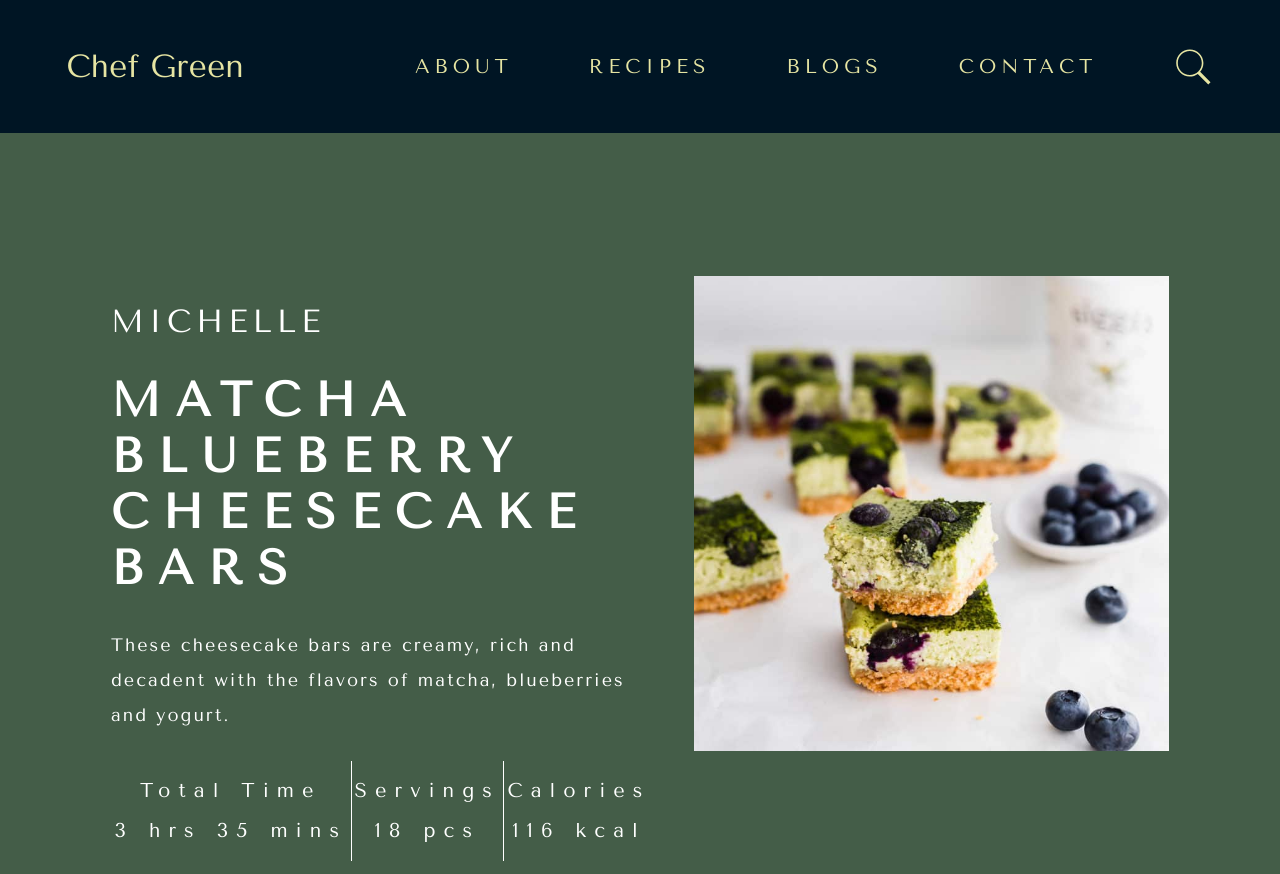
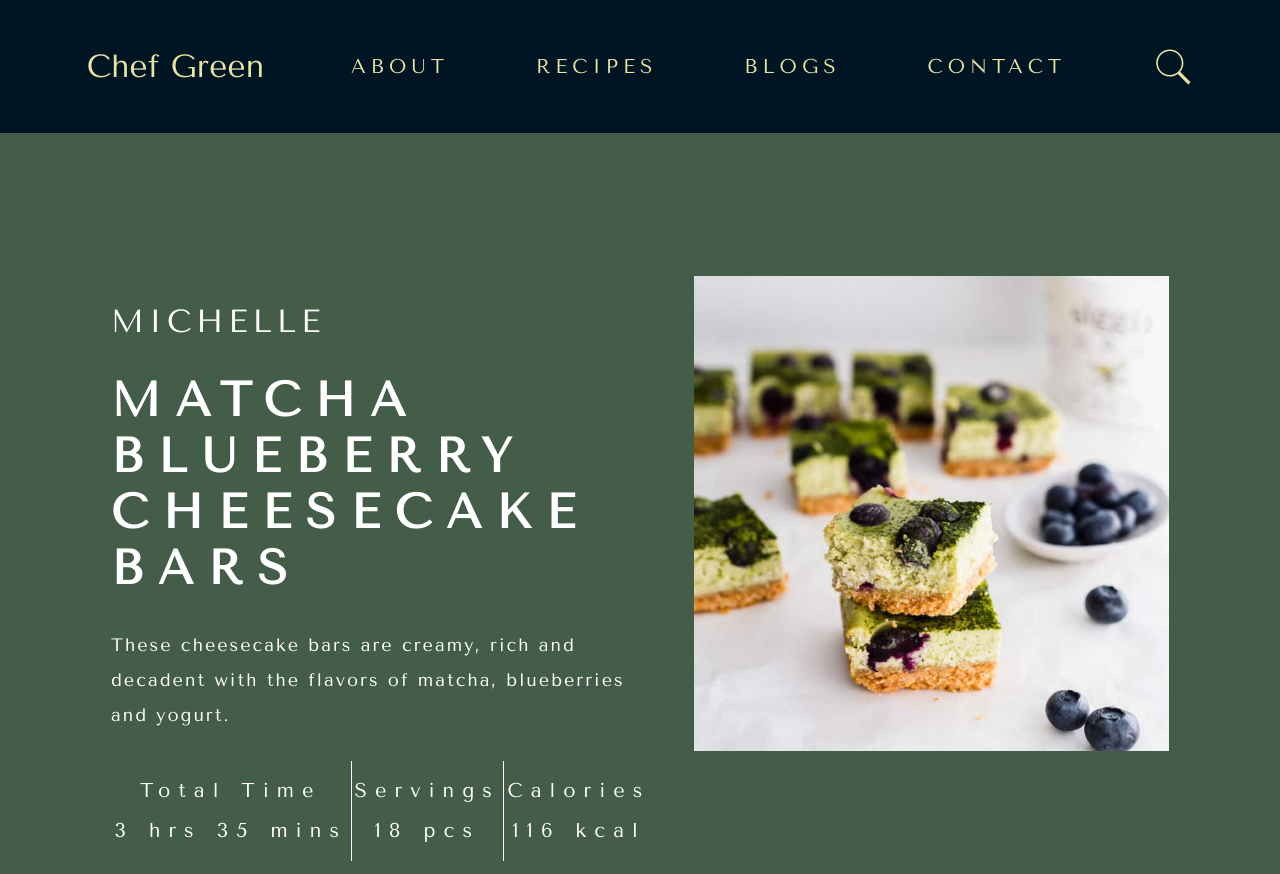
Before and after one commit to Bath-Spa-Students/web-dev-1-a1-set-exercises-RaphaelCabigas, a plain HTML site: page Chapter-1-Introduction to HTML and CSS/Exercises/Recipe Page/index.html in a window 1280 px wide. Shown: the top 874 px of the page. Drawn offline with nearby package versions, Linux system fonts and the light colour scheme.

Commit message:
style.css

```diff
--- a/Chapter-1-Introduction to HTML and CSS/Exercises/Recipe Page/style.css
+++ b/Chapter-1-Introduction to HTML and CSS/Exercises/Recipe Page/style.css
@@ -24,8 +24,8 @@ nav {
     display: flex;
     /* Aligns the child elements vertically center to nav */
     align-items: center;
-    /* Aligns the child elements horizontally center to nav */
-    justify-content: center;
+    /* Aligns the child elements to be spaced evenly with each other */
+    justify-content: space-evenly;
     height: 133px;
 }
 
@@ -36,24 +36,36 @@ a {
     text-decoration: none;
 }
 
-#logo {
-    margin-right: 171px;
-}
-
 .nav-links {
     font-size: 20px;
-    margin-right: 76px;
     letter-spacing: 5px;
     /* Makes the text displayed to uppercase letters */
     text-transform: uppercase;
 }
 
+/* ::after is a pseudo-element*/
+/* This CSS selector basically adds a horizontal line after each list item */
+.nav-links::after {
+    /* Displays the content with nothing */
+    content: '';
+    /* Displays the content on a new line */
+    display: block;
+    width: 0;
+    height: .5px;
+    background-color: #E6E5A3;
+    /* adds a smooth transition effect */
+    transition: .5s;
+}
+
+/* This CSS selector when hovered it will transition to the full width which will display an underline*/
+.nav-links:hover::after {
+    width: 100%;
+}
+
 header {
-    /* Sets the top and bottom margin 0 while right and left to 91px */
     color: white;
-    margin: 0 91px;
-    /* Sets the top and bottom padding 143px while right and left to 0*/
-    padding: 143px 0;
+    /* Sets the top and bottom margin 143px while right and left to 91px */
+    margin: 143px 91px;
     display: flex;
 }
 
@@ -115,13 +127,19 @@ main {
 
 #ingredients-section {
     margin-bottom: 143px;
-    display: flex;
-    justify-content: space-evenly;
+    /* Display is set to grid */
+    display: grid;
+    /* grid-template-columns allows to automatically adjust the sizes of the elements within the section */
+    /* this is set to 2 1fr units so that it will divide the elements into 2 sections*/
+    grid-template-columns: 1fr 1fr;
+    /* gap adjusts the gap or spaces between the grid layout*/
+    gap: 9%;
+    /*justify-items is used for the grid container that centers the child elements of the container itself*/
+    justify-items: center;
 }
 
 #ingredients-images {
     margin: 65px 0;
-    width: 630px;
     /* Sets the position of the element relative basically the current position of the element */
     position: relative;
 }
@@ -198,13 +216,10 @@ h3 {
     left: -20px;
 }
 
-/* ::after is a pseudo-element as well*/
-/* This CSS selector basically adds a horizontal line after each list item */
+
 /* :not(:last-of-type) applies the style to all list items except the last one */
 #instructions-list-items>li:not(:last-of-type)::after {
-    /* Displays nothing */
     content: '';
-    /* Displays the content on a new line*/
     display: block;
     border-bottom: 1px solid #001524;
     margin: 30px 0;
```
